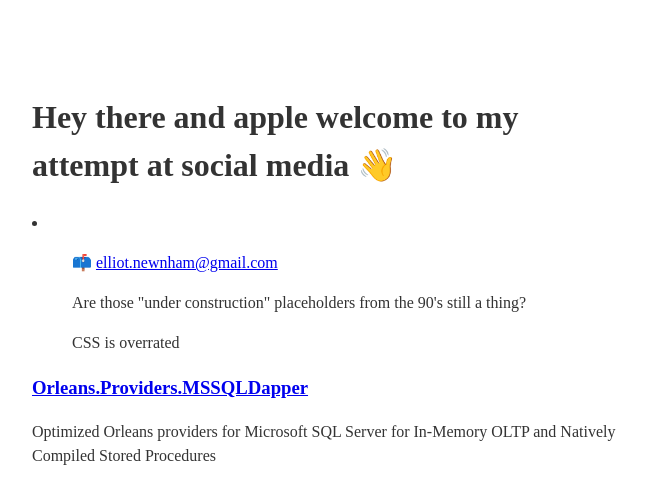
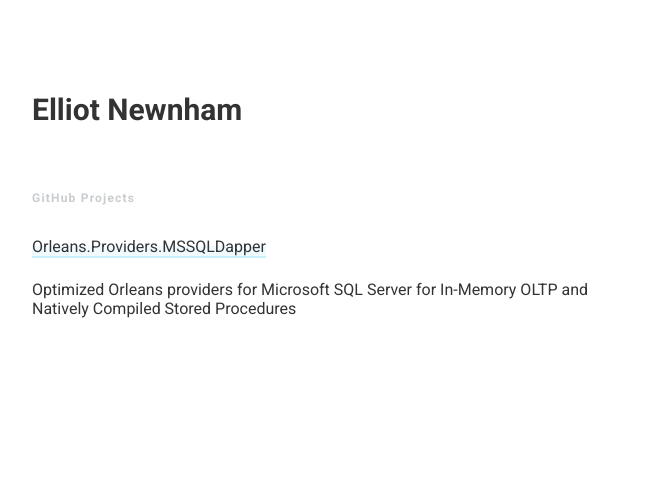
Before and after one commit to enewnham/enewnham.github.io, a Gatsby site: page / in a window 1280 px wide. Shown: the whole page, without its empty margins (308-955 px from the left). Built offline with nearby package versions, Linux system fonts and the light colour scheme; Gatsby itself is replaced by a stand-in of ours.

Commit message:
Use styled components and smaller components

```diff
--- a/src/components/Layout.tsx
+++ b/src/components/Layout.tsx
@@ -2,29 +2,6 @@
 import { css, Global } from "@emotion/react";
 import styled from "@emotion/styled";
 import Helmet from "react-helmet";
-
-const globalStyle = css`
-  body {
-    line-height: 1.5;
-  }
-  section {
-    display: block;
-  }
-  body {
-    line-height: 1.5;
-  }
-  ol,
-  ul {
-    list-style: none;
-  }
-  q {
-    quotes: none;
-  }
-  q:after {
-    content: "";
-    content: none;
-  }
-`;
 
 const Page = styled.div`
   margin: 0 auto;
@@ -35,7 +12,19 @@
 
 export default ({ children }: PropsWithChildren<{}>) => (
   <Page>
-    <Global styles={globalStyle} />
+    <Global
+      styles={css`
+        body {
+          font-family: Roboto;
+        }
+        section {
+          display: block;
+        }
+        ul {
+          list-style: none;
+        }
+      `}
+    />
     <Helmet>
       <link
         href="https://fonts.googleapis.com/css?family=Roboto:400,700"
--- /dev/null
+++ b/src/components/TitleAnchor.tsx
@@ -0,0 +1,23 @@
+import React, { PropsWithChildren } from "react";
+import styled from "@emotion/styled";
+
+const Section = styled.p`
+  padding-bottom: 0.5rem;
+`;
+
+const Link = styled.a`
+  transition: box-shadow 160ms ease 0s;
+  box-shadow: rgb(240, 250, 255) 0px -10px 0px inset;
+  border-bottom: 2px solid rgb(200, 240, 255);
+  text-decoration: none;
+  color: #323336;
+  &:hover {
+    box-shadow: rgb(200, 240, 255) 0px -1.2em 0px inset;
+  }
+`;
+
+export default ({ href, children }: PropsWithChildren<{ href: string }>) => (
+  <Section>
+    <Link href={href}>{children}</Link>
+  </Section>
+);
--- /dev/null
+++ b/src/components/index.tsx
@@ -0,0 +1,20 @@
+import styled from "@emotion/styled";
+
+export const Title = styled.h1`
+  font-size: 30px;
+  font-weight: 600;
+  margin-bottom: 2rem;
+`;
+
+export const Title2 = styled.h1`
+  margin-top: 4rem;
+  margin-bottom: 2rem;
+  font-size: 12px;
+  font-weight: 600;
+  color: #c9cccf;
+  letter-spacing: 1.2px;
+`;
+
+export const SubTitle = styled.p`
+  color: #96999b;
+`;
--- a/src/pages/index.tsx
+++ b/src/pages/index.tsx
@@ -1,26 +1,17 @@
+/// <reference types="@emotion/react/types/css-prop" />
 import React from "react";
+import { Title2, Title, SubTitle } from "../components";
 import Layout from "../components/Layout";
+import TitleAnchor from "../components/TitleAnchor";
 
 export default () => (
   <Layout>
-    <h1>Hey there and apple welcome to my attempt at social media 👋</h1>
+    <Title>Elliot Newnham</Title>
 
-    <li>
-      <ul>
-        📫{" "}
-        <a href="mailto: elliot.newnham@gmail.com">elliot.newnham@gmail.com</a>
-      </ul>
-      <ul>
-        Are those "under construction" placeholders from the 90's still a thing?
-      </ul>
-      <ul>CSS is overrated</ul>
-    </li>
-
-    <h3>
-      <a href="https://github.com/enewnham/Orleans.Providers.MSSQLDapper">
-        Orleans.Providers.MSSQLDapper
-      </a>
-    </h3>
+    <Title2>GitHub Projects</Title2>
+    <TitleAnchor href="https://github.com/enewnham/Orleans.Providers.MSSQLDapper">
+      Orleans.Providers.MSSQLDapper
+    </TitleAnchor>
     <p>
       Optimized Orleans providers for Microsoft SQL Server for In-Memory OLTP
       and Natively Compiled Stored Procedures
```
